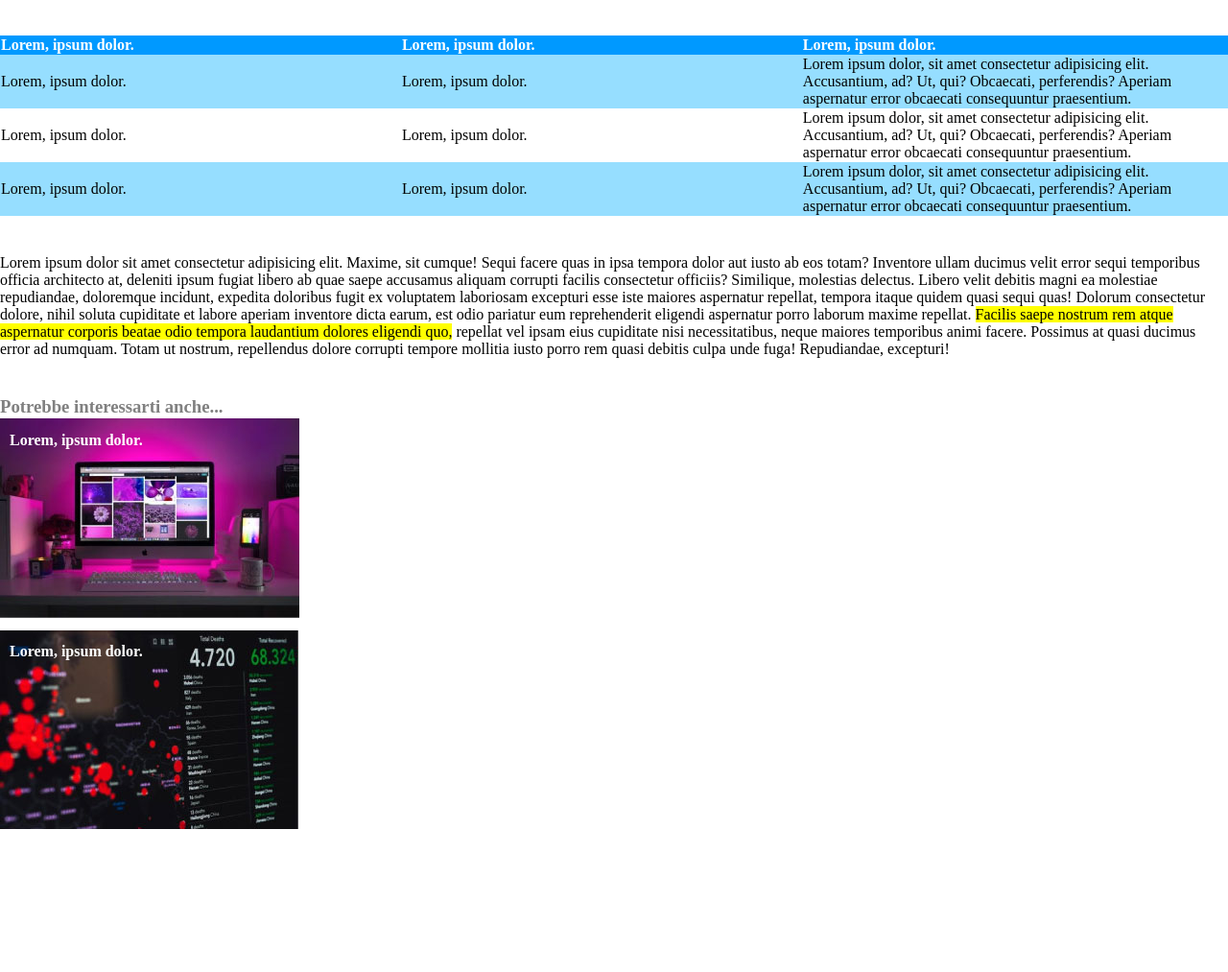
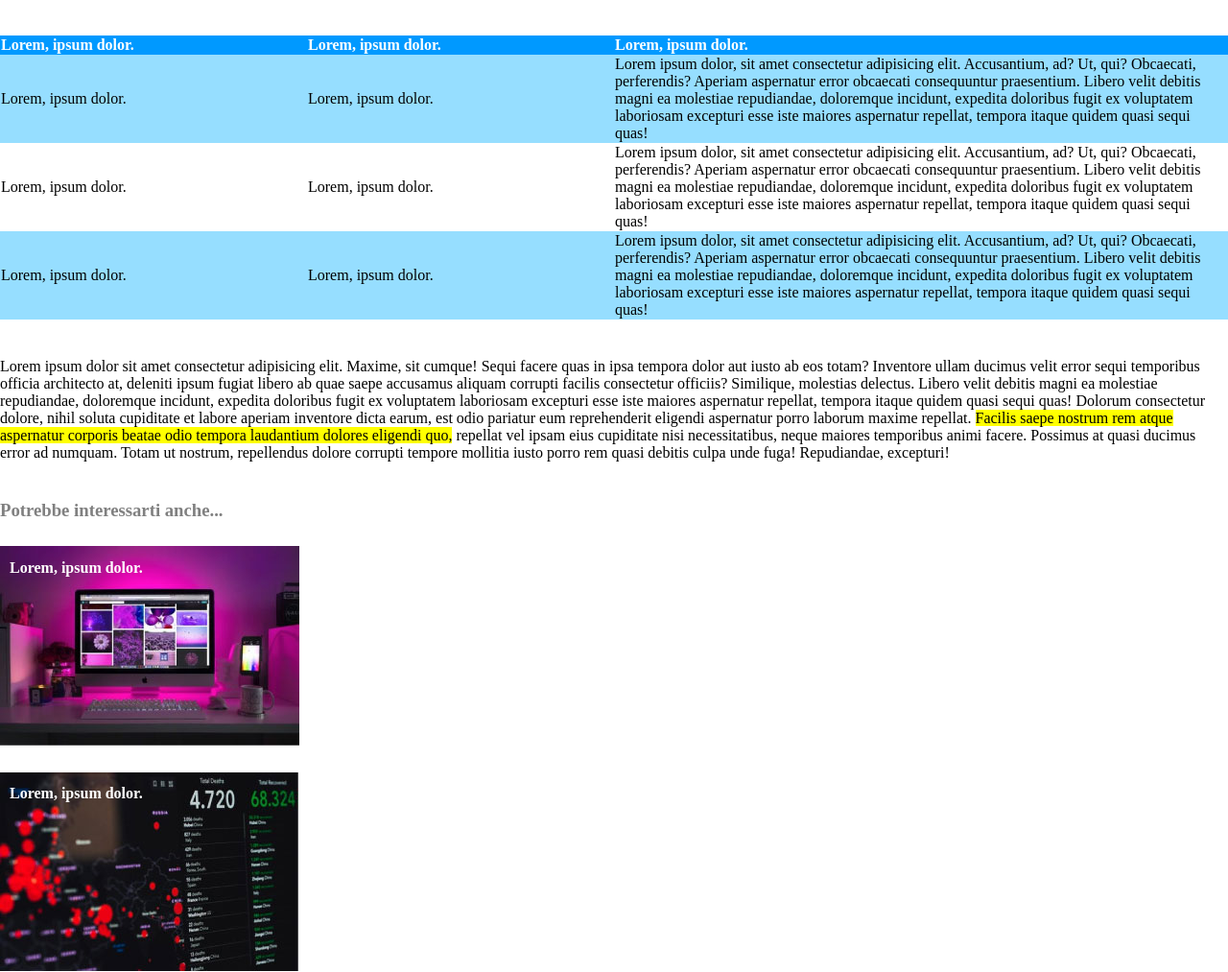
Before and after one commit to quintusdev/html-css-booleaner, a plain HTML site: page index.html in a window 1280 px wide. Shown: the part 1199-2212 px from the top of the page at 96% size. Before the commit the page ends 2064 px from the top, so only its background shows below. Drawn offline with Linux system fonts and the light colour scheme.

Commit message:
Sistemazione larghezza celle tabella - es. completato

```diff
--- a/css/style.css
+++ b/css/style.css
@@ -25,8 +25,9 @@
 }
 
  /*Formattazione sottotitolo main*/
- #sottotitolo h4 {
+ #sottotitolo h4{
     color: gray;
+    padding: 0px;
     margin-top: 10px;
     margin-bottom: 20px;
 }
@@ -67,8 +68,17 @@
 
 /*Formattazione celle corpo tabella*/
 th, tr{
-    width: 1200px;
-  }
+    width: 800px;
+}
+
+/*impostazione larghezza tabella*/
+#int {
+    width: 50%;
+}
+
+.descr {
+    width: 25%;
+}
 
 /*Formattazione celle colorate tabella*/
 #riga-pari, #riga-pari1 {
@@ -90,7 +100,7 @@ th, tr{
     width: 320px;
     padding-top: 15px;
     padding-left: 10px;
-
+    margin-top: 25px;
 }
 
 h4 {
@@ -107,7 +117,7 @@ h4 {
     width: 320px;
     padding-top: 15px;
     padding-left: 10px;
-    margin-top: 10px;
+    margin-top: 25px;
 }
 
 h4 {
--- a/index.html
+++ b/index.html
@@ -40,7 +40,7 @@
 
             <!-- Inizio sezione immagini e didascalie -->
             <div>
-                    <img id="img1" src="img/tim-1.jpg" alt="Immagine Tim 1">
+                    <img src="img/tim-1.jpg" alt="Immagine Tim 1">
                     <img src="img/tim-2.jpg" alt="Immagine Tim 2">
             </div>
 
@@ -72,7 +72,7 @@
                     <tr id="intestazione">
                         <th>Lorem, ipsum dolor.</th>
                         <th>Lorem, ipsum dolor.</th>
-                        <th>Lorem, ipsum dolor.</th>
+                        <th id="int">Lorem, ipsum dolor.</th>
                     </tr>
                 </thead>
                 <!--Fine Intestazione tabella-->
@@ -82,17 +82,17 @@
                     <tr id="riga-pari">
                         <td>Lorem, ipsum dolor.</td>
                         <td>Lorem, ipsum dolor.</td>
-                        <td>Lorem ipsum dolor, sit amet consectetur adipisicing elit. Accusantium, ad? Ut, qui? Obcaecati, perferendis? Aperiam aspernatur error obcaecati consequuntur praesentium.</td>
+                        <td class="descr">Lorem ipsum dolor, sit amet consectetur adipisicing elit. Accusantium, ad? Ut, qui? Obcaecati, perferendis? Aperiam aspernatur error obcaecati consequuntur praesentium.  Libero velit debitis magni ea molestiae repudiandae, doloremque incidunt, expedita doloribus fugit ex voluptatem laboriosam excepturi esse iste maiores aspernatur repellat, tempora itaque quidem quasi sequi quas! </td>
                     </tr>
                     <tr class="riga-dispari">
                         <td>Lorem, ipsum dolor.</td>
                         <td>Lorem, ipsum dolor.</td>
-                        <td class="descr">Lorem ipsum dolor, sit amet consectetur adipisicing elit. Accusantium, ad? Ut, qui? Obcaecati, perferendis? Aperiam aspernatur error obcaecati consequuntur praesentium.</td>
+                        <td class="descr">Lorem ipsum dolor, sit amet consectetur adipisicing elit. Accusantium, ad? Ut, qui? Obcaecati, perferendis? Aperiam aspernatur error obcaecati consequuntur praesentium.  Libero velit debitis magni ea molestiae repudiandae, doloremque incidunt, expedita doloribus fugit ex voluptatem laboriosam excepturi esse iste maiores aspernatur repellat, tempora itaque quidem quasi sequi quas! </td>
                     </tr>
                     <tr id="riga-pari1">
                         <td>Lorem, ipsum dolor.</td>
                         <td>Lorem, ipsum dolor.</td>
-                        <td>Lorem ipsum dolor, sit amet consectetur adipisicing elit. Accusantium, ad? Ut, qui? Obcaecati, perferendis? Aperiam aspernatur error obcaecati consequuntur praesentium.</td>
+                        <td class="descr">Lorem ipsum dolor, sit amet consectetur adipisicing elit. Accusantium, ad? Ut, qui? Obcaecati, perferendis? Aperiam aspernatur error obcaecati consequuntur praesentium.  Libero velit debitis magni ea molestiae repudiandae, doloremque incidunt, expedita doloribus fugit ex voluptatem laboriosam excepturi esse iste maiores aspernatur repellat, tempora itaque quidem quasi sequi quas! </td>
                     </tr>
                 </tbody>
                 <!-- Fine corpo tabella -->
```
